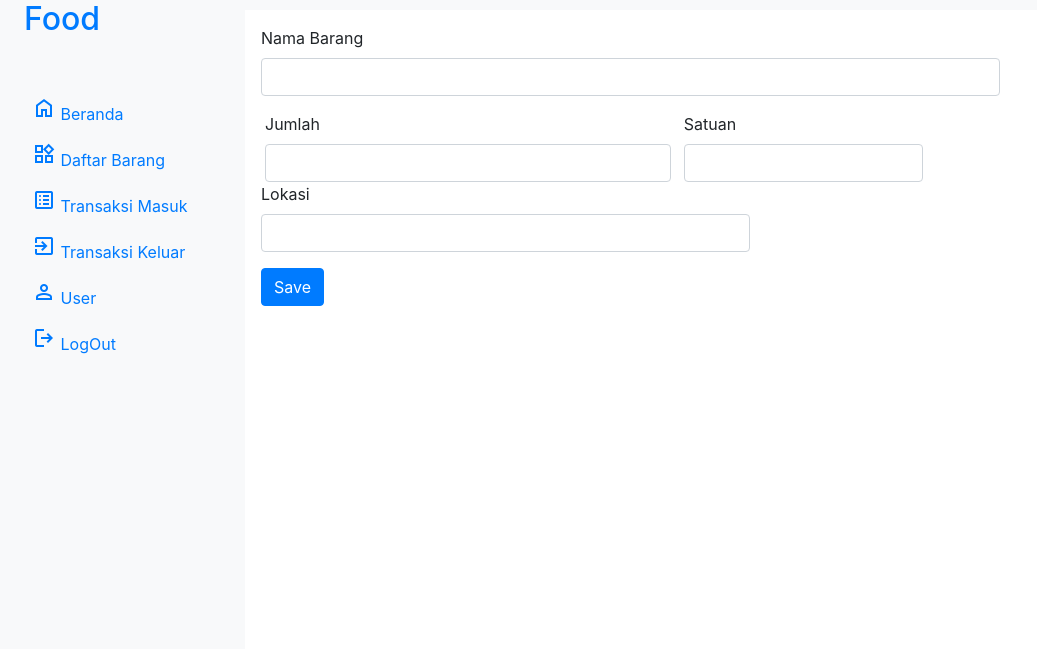
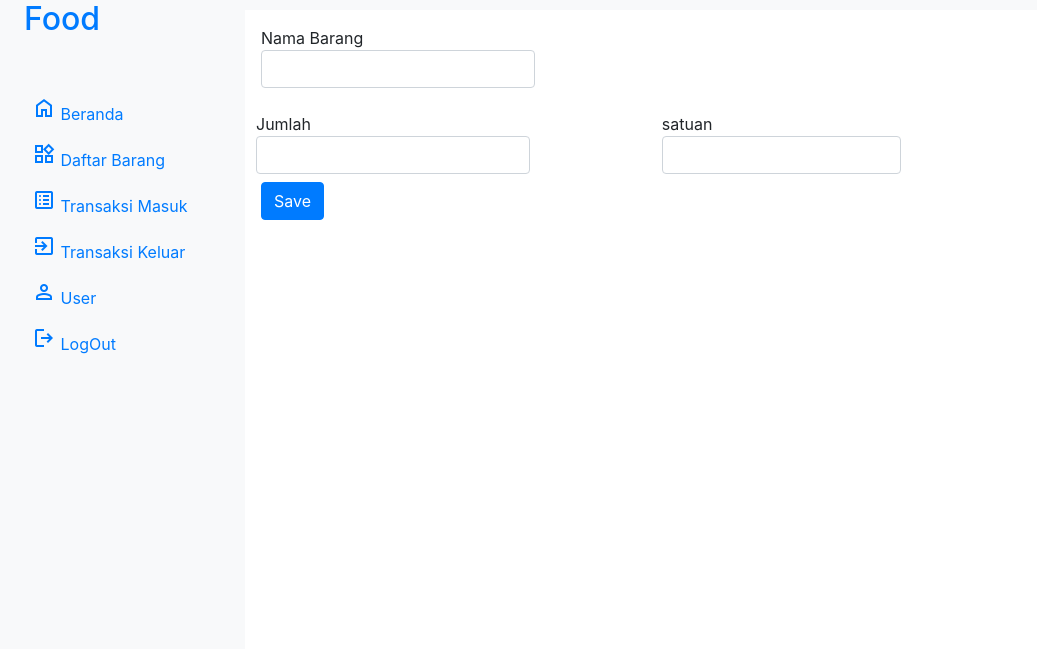
Before and after one commit to Sister-Kelompok-3/Client, a CodeIgniter 4 app: the page made by app/Views/pages/tambah_barang.php in a window 1280 px wide. Shown: the part 70-719 px from the top of the page, without its empty margins (0-1037 px from the left). Run offline with PHP 8.4 and a stand-in for CodeIgniter, Linux system fonts and the light colour scheme; the template is opened without the code that fills it, so the values that code supplies are empty; some libraries are stand-ins or nearby versions.

Commit message:
tambah controler

```diff
--- a/app/Config/Routes.php
+++ b/app/Config/Routes.php
@@ -35,10 +35,12 @@ $routes->set404Override();
 
 // We get a performance increase by specifying the default
 // route since we don't have to scan directories.
-$routes->get('/', 'Home::index');
+$routes->get('/', 'Home::page');
 $routes->get('/barang', 'Home::barang');
 $routes->get('/transaksi', 'Home::transaksi');
-$routes->get('/add_barang', 'Home::tambah_barang');
+$routes->get('/form_barang', 'Home::tambah_barang');
+$routes->get('/proses_add', 'barang::create');
+
 
 /*
  * --------------------------------------------------------------------
--- a/app/Controllers/Home.php
+++ b/app/Controllers/Home.php
@@ -4,7 +4,7 @@ namespace App\Controllers;
 
 class Home extends BaseController
 {
-    public function index()
+    public function page()
     {
         return view('pages/dashboard');
     }
--- /dev/null
+++ b/app/Controllers/UserControllers.php
@@ -0,0 +1 @@
+cl
--- a/app/Views/pages/dashboard.php
+++ b/app/Views/pages/dashboard.php
@@ -28,7 +28,7 @@ $data = json_decode($konten, true);
 
         </div>
 
-        <div class="row overflow-auto container" style="height: 70vh;">
+        <div class="row overflow-auto container">
             <table class="table table-hover ">
                 <thead>
                     <tr>
--- a/app/Views/pages/page_daftar_barang.php
+++ b/app/Views/pages/page_daftar_barang.php
@@ -30,7 +30,7 @@ $data = json_decode($konten, true);
                 Daftar Barang
             </h2>
             <div class="ml-3  d-grid gap-2 d-md-block">
-                <a href="/add_barang">
+                <a href="/form_barang">
 
                     <button class="btn btn-primary" type="button">
                         <span class="material-symbols-outlined">
--- a/app/Views/pages/tambah_barang.php
+++ b/app/Views/pages/tambah_barang.php
@@ -21,25 +21,28 @@
     <form id="content" class="bg-white p-3 ">
         <div class="form-row">
             <div class="form-group col-md-9">
-                <label for="inputAddress">Nama Barang</label>
-                <input type="text" class="form-control" id="inputAddress">
+                <label>
+                    Nama Barang
+                    <input class="form-control" type="text" name="nama_barang">
+                </label>
             </div>
-            <div class="form-row col-md-5 mr-2 ml-1">
-                <label for="inputPassword4">Jumlah</label>
-                <input type="text" class="form-control" id="inputPassword4">
+            <div class="form-row col-md-5 ">
+                <label>
+                    Jumlah
+                    <input class="form-control" type="text" name="stok">
+                </label>
             </div>
-            <div class="form-row col-md-3 mr-2 ">
-                <label for="inputEmail4">Satuan</label>
-                <input type="text" class="form-control" id="inputEmail4">
+            <div class="form-row col-md-3  ">
+                <label>
+                    satuan
+                    <input class="form-control" type="text" name="satuan">
+                </label>
             </div>
         </div>
-        <div class="form-row">
-            <div class="form-group col-md-6">
-                <label for="inputCity">Lokasi</label>
-                <input type="text" class="form-control" id="inputCity">
-            </div>
-        </div>
-        <button type="submit" class="btn btn-primary">Save</button>
+        <a href="/proses_add">
+
+            <button type="submit" class="btn btn-primary">Save</button>
+        </a>
     </form>
 
 
```
Also changed, not shown: app/Controllers/Barang.php (+5 -6 lines).
